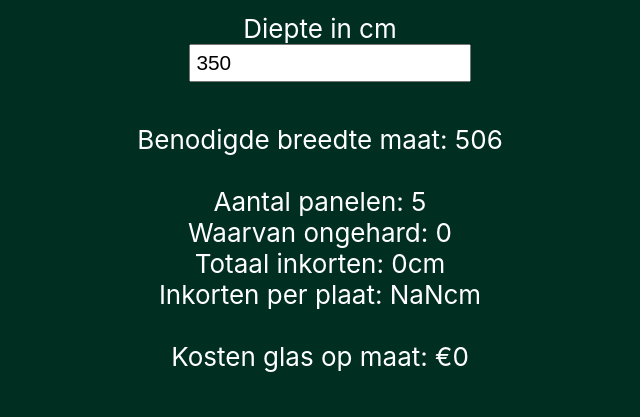
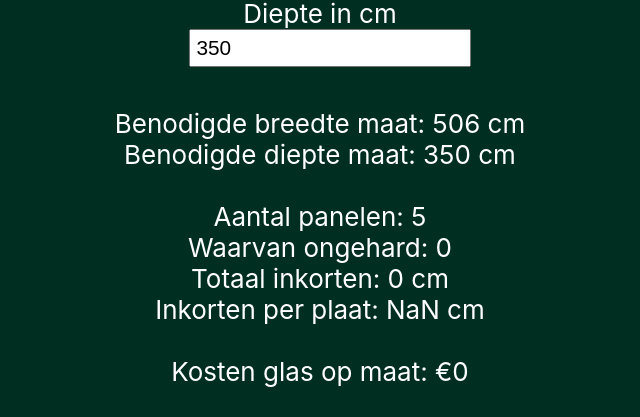
Before and after one commit to Milan-Koelen/tuinmaximaal-react, a React (Create React App) app: page / in a window 1280 px wide. Shown: the part 384-801 px from the top of the page, without its empty margins (320-960 px from the left). Built offline with nearby package versions, Linux system fonts and the light colour scheme.

Commit message:
Cleanup and depth size display

```diff
--- a/src/App.js
+++ b/src/App.js
@@ -26,8 +26,10 @@ function App() {
 	const sierStrips = calculateSierstrips(windowCount);
 	const tochtStrips = calculateTochtstrips(windowCount);
 	const overlapDoors = calculateOverlapDoors(windowCount, railLength);
+
 	const panelsWidth = panelWidth(patioDepth);
 	const [ mode, setMode ] = useState('glasOpMaat');
+
 	const sizeWidth = glasOpMaatWidth(patioWidth);
 	const pricePerCut = 102;
 	const panels = Math.ceil((patioWidth - 6) / panelsWidth);
@@ -70,7 +72,7 @@ function App() {
 							/>
 						</label> */}
 						<div>
-							Rail lengte: {railLength}
+							Rail lengte: {railLength + ' cm'}
 							<br />
 							Deuren: {windowCount}
 							<br />
@@ -78,9 +80,9 @@ function App() {
 							<br />
 							Tochtstrips: {tochtStrips}
 							<br />
-							Totale overlap: {totalOverlap}
+							Totale overlap: {totalOverlap + ' cm'}
 							<br />
-							Overlap per deur: {overlapDoors}
+							Overlap per deur: {overlapDoors + ' cm'}
 							<br />
 						</div>
 					</div>
@@ -110,19 +112,20 @@ function App() {
 							/>
 						</label>
 						<div>
-							Benodigde breedte maat: {panels * 100 + 6}
+							Benodigde breedte maat: {panels * 100 + 6 + ' cm'}
 							<br />
-							{/* Benodigde diepte maat: {glasOpMaatDepth(patioDepth)} */}
+							Benodigde diepte maat: {glasOpMaatDepth(patioDepth) + ' cm'}
+							<br />
 							<br />
 							Aantal panelen: {panels}
 							<br />
 							Waarvan ongehard: {cutPanels(patioWidth)}
 							<br />
-							Totaal inkorten: {sizeWidth - cutPanels(patioWidth) * 28 - patioWidth + 'cm'}
+							Totaal inkorten: {sizeWidth - cutPanels(patioWidth) * 28 - patioWidth + ' cm'}
 							<br />
 							Inkorten per plaat:{' '}
 							{Math.floor((sizeWidth - cutPanels(patioWidth) * 28 - patioWidth) / cutPanels(patioWidth)) +
-								'cm'}
+								' cm'}
 							<br />
 							<br />
 							Kosten glas op maat: &euro;{cutPanels(patioWidth) * pricePerCut}
--- a/src/calculations.js
+++ b/src/calculations.js
@@ -3,7 +3,7 @@ const sizesDepth = [ 250, 300, 350, 400 ];
 let width = 0;
 // let panelsCut = 0;
 
-// Glas op maat calculator
+// Panelwidth
 export function panelWidth(patioDepth) {
 	for (let i = 0; i < sizesDepth.length; i++) {
 		if (patioDepth === sizesDepth[i]) {
@@ -42,9 +42,8 @@ export function glasOpMaatDepth(patioDepth, patioWidth) {
 		if (depth === patioDepth) {
 			console.log(depth);
 			return depth;
-		} else {
-			let panels = patioWidth / 72;
-			return panels;
+		} else if (depth > patioDepth) {
+			return depth;
 		}
 	}
 }
```
